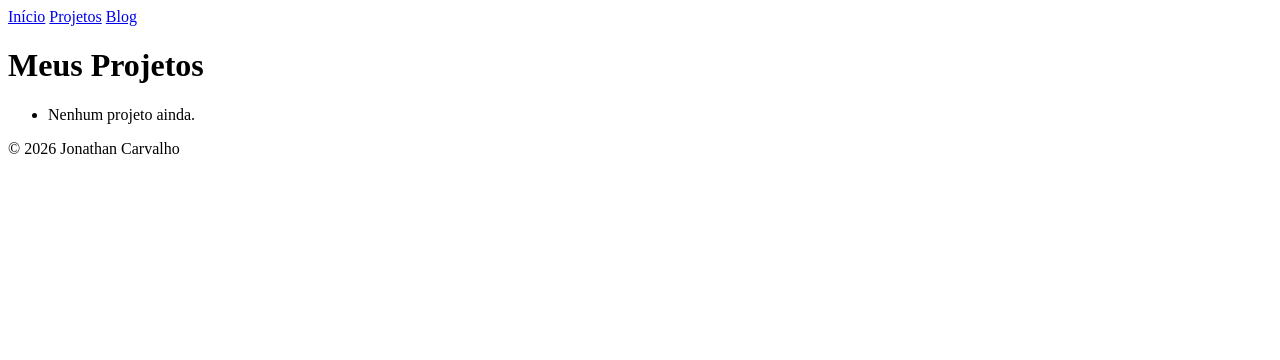
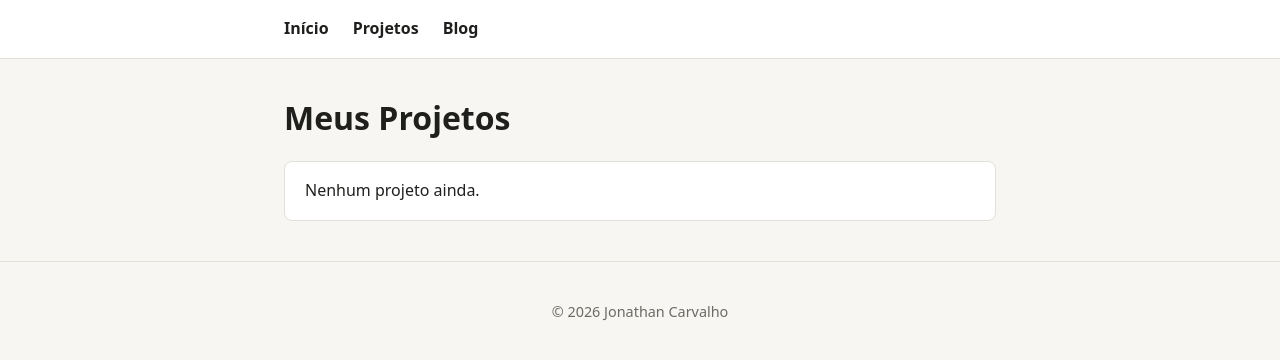
Before and after one commit to Dot010/portfolio-django, a Django app: page /projetos/ in a window 1280 px wide. Shown: the top 360 px of the page. Run offline with Django 5.2, Linux system fonts and the light colour scheme; data that the repository does not hold is empty.

Commit message:
feat: estilização do site e layout do blog com destaque, cartões e sobre mim

```diff
--- a/blog/templates/blog/post_detail.html
+++ b/blog/templates/blog/post_detail.html
@@ -5,8 +5,8 @@
 {% block conteudo %}
     <article>
         <h1>{{ object.titulo }}</h1>
-        <small>{{ object.criado_em|date:"d/m/Y" }}</small>
+            <small>Jonathan Carvalho | {{ object.criado_em|date:"d/m/Y" }}</small>
         {{ object.corpo|linebreaks }}
     </article>
-    <a href="{% url 'post_list' %}">Voltar para o blog</a>
+      <a class="botao" href="{% url 'post_list' %}">← Voltar para o blog</a>
 {% endblock %}
--- a/mysite/settings.py
+++ b/mysite/settings.py
@@ -117,7 +117,7 @@ USE_TZ = True
 # https://docs.djangoproject.com/en/6.1/howto/static-files/
 
 STATIC_URL = 'static/'
-
+STATICFILES_DIRS = [BASE_DIR / "static"]
 
 # Email
 # https://docs.djangoproject.com/en/6.1/topics/email/#topic-email-configuration
--- /dev/null
+++ b/static/css/estilo.css
@@ -0,0 +1,144 @@
+:root {
+    --fundo: #f7f6f2;
+    --cartao: #ffffff;
+    --tinta: #1f1f1d;
+    --fraco: #6b6a65;
+    --linha: #e2e0d8;
+    --destaque: #2f5d8a;
+}
+
+
+* { box-sizing: border-box; }
+
+body {
+    margin: 0;
+    background: var(--fundo);
+    color: var(--tinta);
+    font-family: system-ui, -apple-system, "Segoe UI", sans-serif;
+    line-height: 1.6;
+}
+
+header {
+    background: var(--cartao);
+    border-bottom: 1px solid var(--linha);
+}
+
+nav {
+    max-width: 760px;
+    margin: 0 auto;
+    padding: 16px 24px;
+    display: flex;
+    gap: 24px;
+}
+
+nav a {
+    color: var(--tinta);
+    text-decoration: none;
+    font-weight: 600;
+}
+
+nav a:hover { color: var(--destaque); }
+
+main {
+    max-width: 760px;
+    margin: 0 auto;
+    padding: 40px 24px;
+}
+
+h1 { font-size: 2rem; line-height: 1.2; margin: 0 0 24px; }
+
+a { color: var(--destaque); }
+
+main ul {
+    list-style: none;
+    padding: 0;
+    margin: 0;
+    display: flex;
+    flex-direction: column;
+    gap: 12px;
+}
+
+main li {
+    background: var(--cartao);
+    border: 1px solid var(--linha);
+    border-radius: 8px;
+    padding: 16px 20px;
+    display: flex;
+    justify-content: space-between;
+    align-items: baseline;
+    gap: 12px;
+}
+
+main li a { font-size: 1.15rem; font-weight: 600; text-decoration: none; }
+
+small { color: var(--fraco); }
+
+article {
+    background: var(--cartao);
+    border: 1px solid var(--linha);
+    border-radius: 8px;
+    padding: 32px;
+    margin-bottom: 24px;
+}
+
+article h1 { margin-bottom: 4px; }
+
+article small { display: block; margin-bottom: 24px; }
+
+footer {
+    text-align: center;
+    color: var(--fraco);
+    font-size: 0.9rem;
+    padding: 24px;
+    border-top: 1px solid var(--linha);
+}
+.resumo { margin: 4px 0 0; color: var(--fraco); font-size: 0.95rem; }
+main:has(.blog) { max-width: 1100px; }
+
+.destaque {
+    background: var(--destaque);
+    color: #ffffff;
+    border-radius: 8px;
+    padding: 40px 32px;
+    margin-bottom: 32px;
+}
+
+.destaque h1 { margin: 0 0 8px; }
+.destaque p { margin: 0; opacity: 0.9; }
+
+.blog {
+    display: grid;
+    grid-template-columns: 1fr 300px;
+    gap: 24px;
+    align-items: start;
+}
+
+.posts { display: flex; flex-direction: column; gap: 20px; }
+
+.post-cartao,
+.sobre {
+    background: var(--cartao);
+    border: 1px solid var(--linha);
+    border-radius: 8px;
+    padding: 24px;
+}
+
+.post-cartao h2 { margin: 0 0 4px; font-size: 1.6rem; }
+.post-cartao small { display: block; margin-bottom: 12px; }
+.sobre h3 { margin-top: 0; }
+
+.botao {
+    display: inline-block;
+    background: var(--destaque);
+    color: #ffffff;
+    padding: 8px 16px;
+    border-radius: 6px;
+    text-decoration: none;
+    font-weight: 600;
+}
+
+.botao:hover { opacity: 0.9; }
+
+@media (max-width: 800px) {
+    .blog { grid-template-columns: 1fr; }
+}
--- a/templates/base.html
+++ b/templates/base.html
@@ -1,4 +1,5 @@
 <!DOCTYPE html>
+{% load static %}
 <html lang="pt-BR">
 <head>
     <meta charset="UTF-8">
@@ -7,6 +8,7 @@
 </head>
 <body>
     <header>
+       <link rel="stylesheet" href="{% static 'css/estilo.css' %}">
         <nav>
             <a href="{% url 'home' %}">Início</a>
             <a href="{% url 'projeto_list' %}">Projetos</a>
```
Also changed, not shown: blog/templates/blog/post_list.html (+25 -11 lines).
